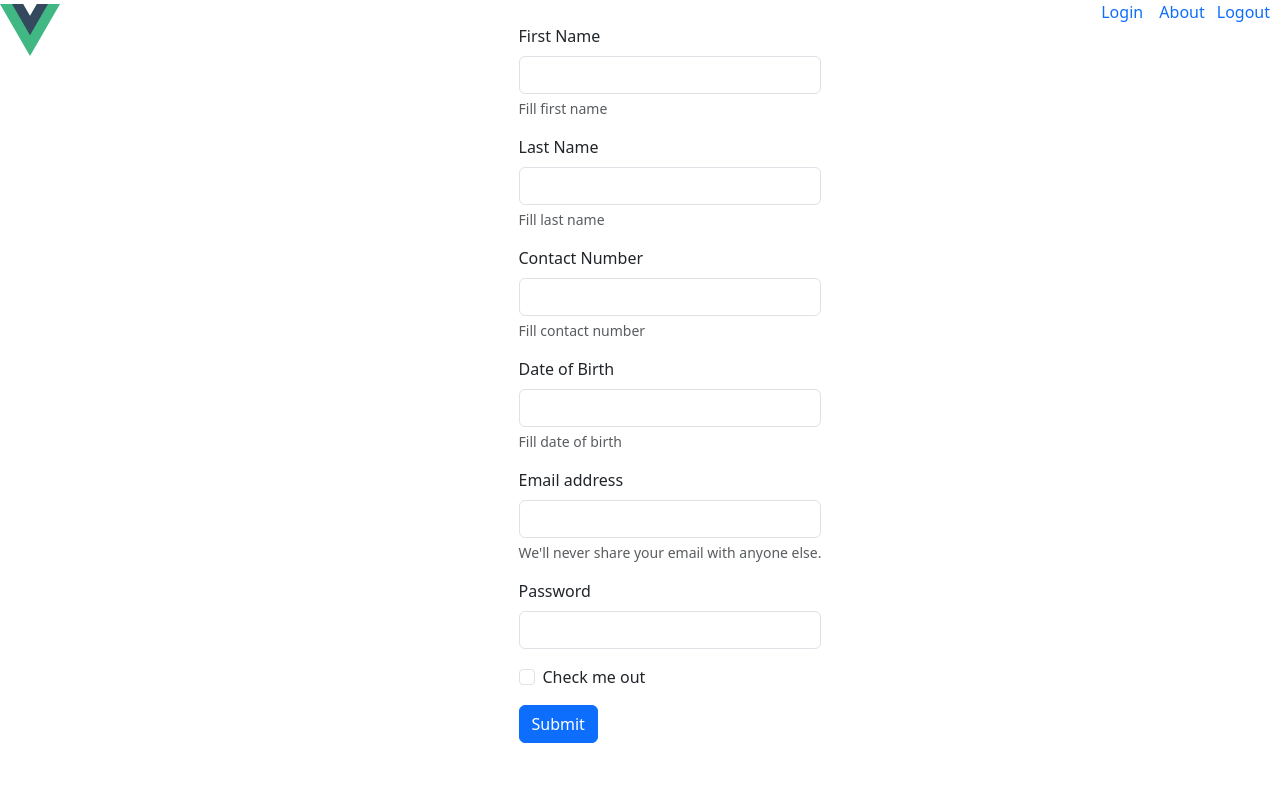
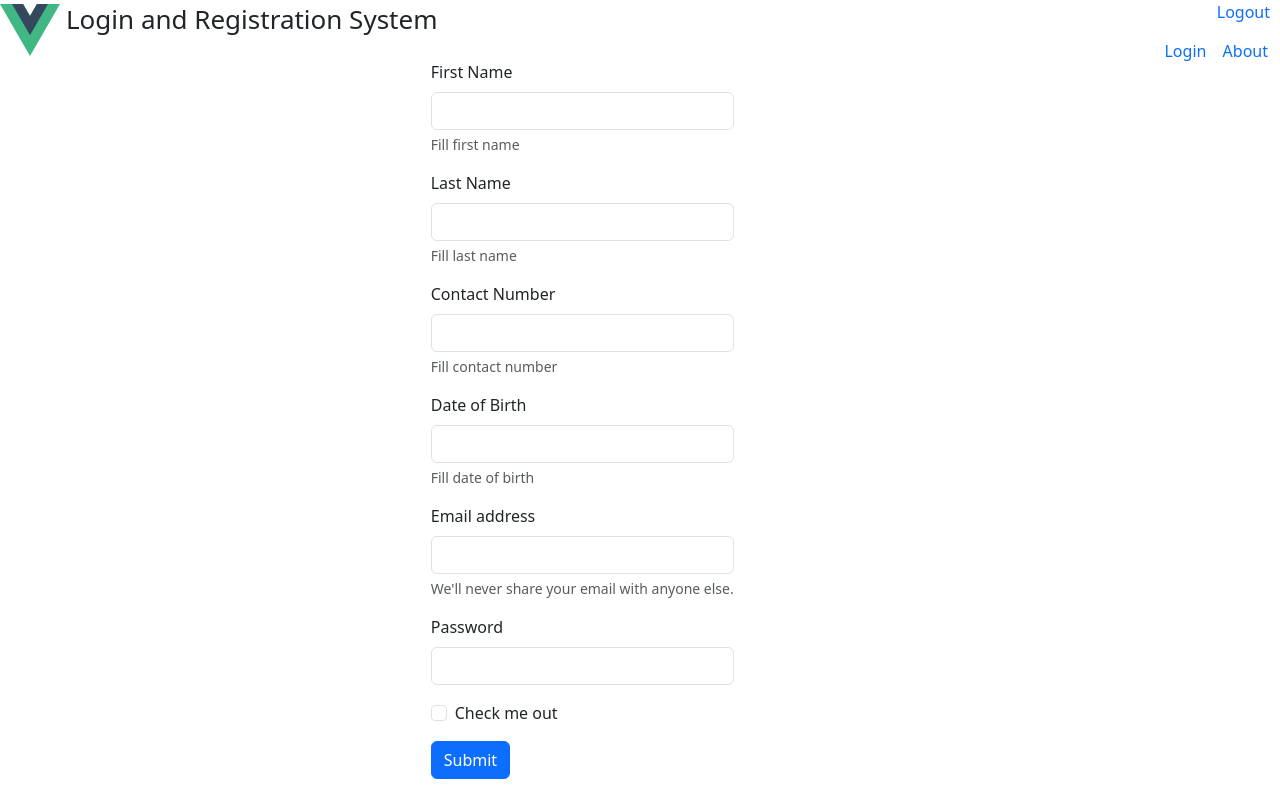
Before and after one commit to josecome/login-and-registration-vuejs, a Vue app: page /create_account in a window 1280 px wide. Built offline with nearby package versions, Linux system fonts and the light colour scheme.

Commit message:
Minor changes made

```diff
--- a/src/components/Form_registration.vue
+++ b/src/components/Form_registration.vue
@@ -36,7 +36,7 @@ import Label from '../components/Label.vue'
               <input type="password" class="form-control" name="password" id="InputPassword1" />
             </div>
             <div class="mb-3 form-check">
-              <input type="checkbox" class="form-check-input" id="Check1">
+              <input type="checkbox" class="form-check-input" id="Check1" />
               <label class="form-check-label" for="Check1">Check me out</label>
             </div>
             <button type="submit" class="btn btn-primary">Submit</button>
--- a/src/components/Header.vue
+++ b/src/components/Header.vue
@@ -8,7 +8,7 @@
 </script>
 <template>
     <div id="header" style="width: 100%;">
-        <a href="/"><img :src="Logo" alt="Logo" /></a>
+        <a href="/"><img :src="Logo" alt="Logo" /></a><span id="title">Login and Registration System</span>
         <a v-show="pth !== '/logout'" href="/logout" style="float: right; text-decoration: none; padding-right: 10px;">Logout</a>
     </div>
 </template>
@@ -18,4 +18,8 @@
         width: 60px;
         height: 60px;
     }
+    #title {
+      margin-left: 6px;
+      font-size: 26px;
+    }
 </style>
```
